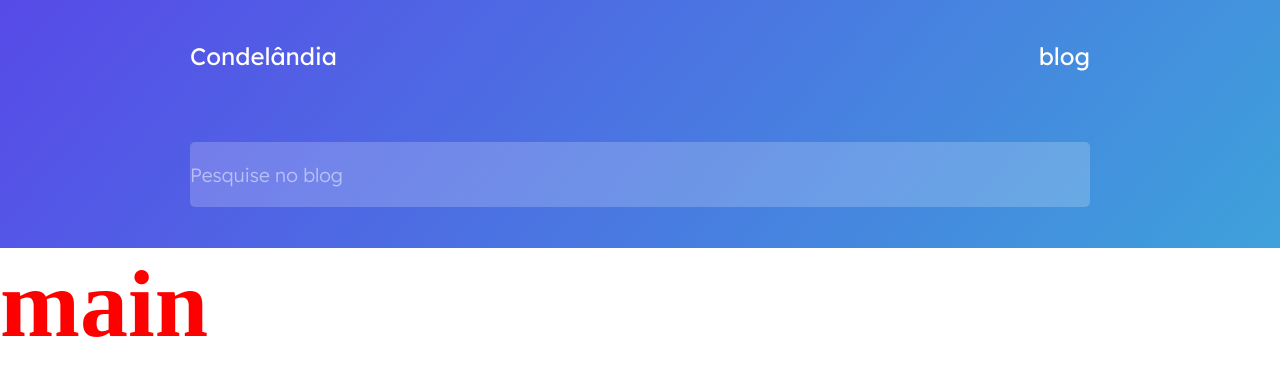
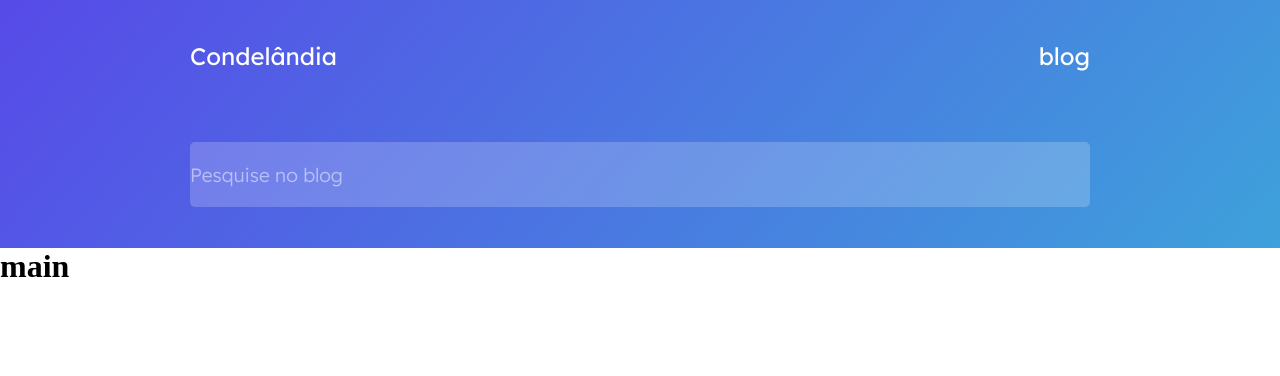
Before and after one commit to igords-goncalves/newsland-blog, a React (Vite) app: page / in a window 1280 px wide. Shown: the top 376 px of the page. Built offline with nearby package versions, Linux system fonts and the light colour scheme.

Commit message:
fix: clean style teste from Home component

```diff
--- a/src/pages/Home/style.scss
+++ b/src/pages/Home/style.scss
@@ -1,9 +1 @@
-// Vai recer os estilos gerais
-
-$size: 6em;
-$color: red;
-
-h1 {
-    font-size: $size;
-    color: $color;
-}
+// Vai recer os estilos se for necessário
```
